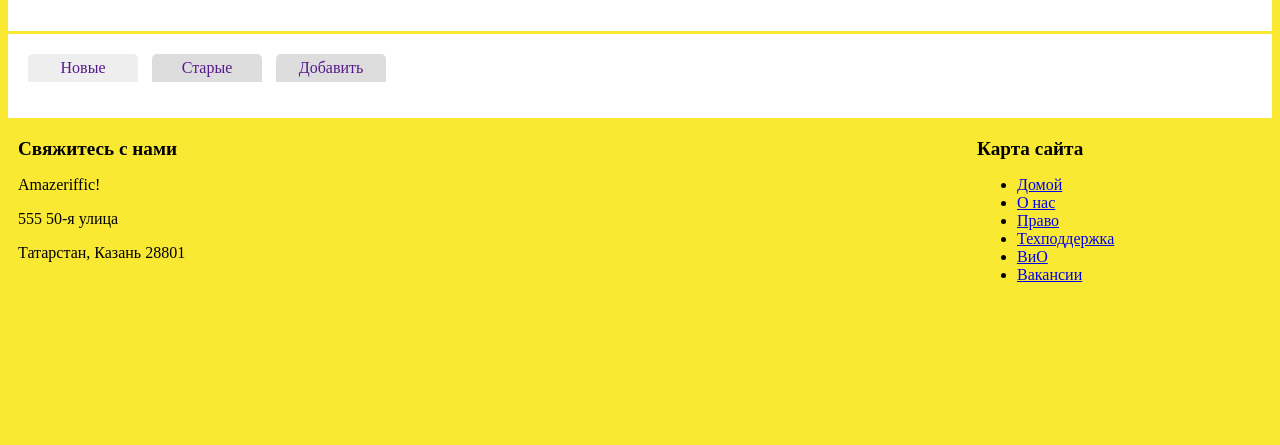
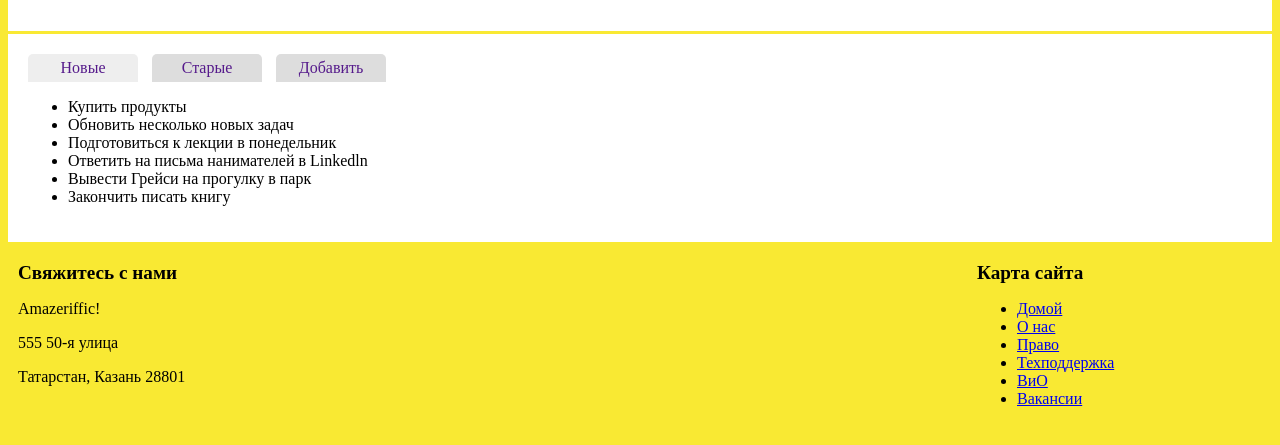
Before and after one commit to aleshevasophia/Web, a plain HTML site: page 5.html in a window 1280 px wide. Shown: the part 89-534 px from the top of the page. Drawn offline with Linux system fonts and the light colour scheme; a web font is replaced by a local one.

Commit message:
Структура и стиль

```diff
--- a/5.html
+++ b/5.html
@@ -26,6 +26,12 @@
 		</div>
 		<div class="content">
 			<ul>
+                <li>Купить продукты</li>
+                <li>Обновить несколько новых задач</li>
+                <li>Подготовиться к лекции в понедельник</li>
+                <li>Ответить на письма нанимателей в Linkedln</li>
+                <li>Вывести Грейси на прогулку в парк</li>
+                <li>Закончить писать книгу</li>
 			</ul>
 		</div>
 		</div>
--- a/style.css
+++ b/style.css
@@ -59,7 +59,6 @@ header, main, footer {
             margin-top: 10px;
 	        margin-bottom: 10px;
         }
-
         main h3 {
 	        margin-top: 10px;
 	        margin-bottom: 5px;
@@ -74,6 +73,7 @@ header, main, footer {
             background: #ddd;
             padding: 5px;
             }
+
         .tabs a span.active {
             background: #eee;
             }
```
